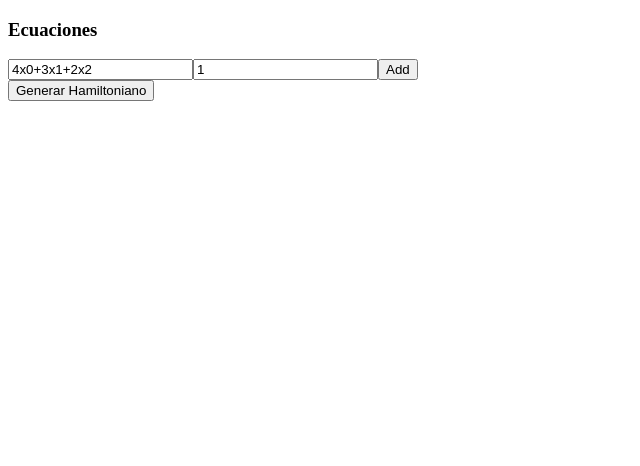
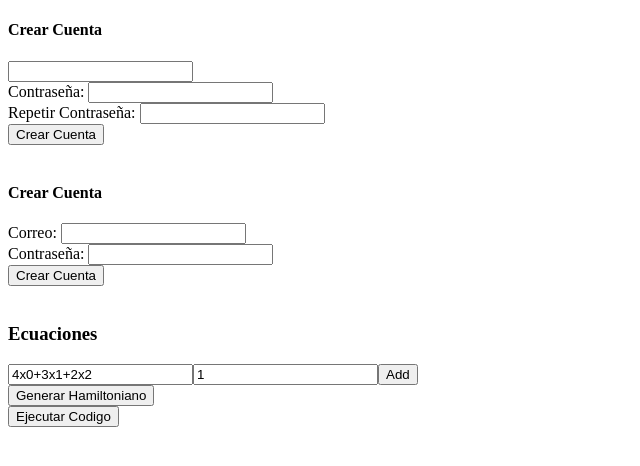
Before and after one commit to PabloGarcia123/Dise-oSw_2024, an Angular app in the folder sqe-cli/: page / in a window 1280 px wide. Shown: the top 466 px of the page, without its empty margins (0-640 px from the left). Built offline with nearby package versions, Linux system fonts and the light colour scheme.

Commit message:
Actualizacion 20/03/2024

```diff
--- a/sqe-cli/src/app/app.component.html
+++ b/sqe-cli/src/app/app.component.html
@@ -1 +1,5 @@
+<app-register></app-register>
+<br>
+<app-login></app-login>
+<br>
 <app-ecuaciones></app-ecuaciones>
--- a/sqe-cli/src/app/ecuaciones.service.ts
+++ b/sqe-cli/src/app/ecuaciones.service.ts
@@ -1,4 +1,4 @@
-import { HttpClient } from '@angular/common/http';
+import { HttpClient, HttpHeaders } from '@angular/common/http';
 import { Injectable } from '@angular/core';
 import { Equation } from './ecuaciones/Equation';
 
@@ -9,9 +9,12 @@ export class EcuacionesService {
 
   constructor(private client : HttpClient) { }
 
-  generarHamiltoniano(equations : Equation[]) {
-    return this.client.put('http://localhost:8080/generarHamiltoniano', equations);
+  generarHamiltoniano(token : string, equations : Equation[]) {
+    const headers = new HttpHeaders().set('token', token);
+    return this.client.put('http://localhost:8080/generarHamiltoniano', equations, {"headers": headers});
   }
-
+  ejecutarCodigo(arg0: any, eq: String) {
+      return this.client.post('http://localhost:8080/ejecutarCodigo', eq);
+    }
 
 }
--- a/sqe-cli/src/app/ecuaciones/ecuaciones.component.html
+++ b/sqe-cli/src/app/ecuaciones/ecuaciones.component.html
@@ -14,3 +14,9 @@
 </ul>
 
 <button (click)="generarHamiltoniano()">Generar Hamiltoniano</button>
+
+<br>
+
+<button  (click)= "ejecutarCodigo()">Ejecutar Codigo</button>
+<br>
+<code>{{ respuesta }}</code>
--- a/sqe-cli/src/app/ecuaciones/ecuaciones.component.ts
+++ b/sqe-cli/src/app/ecuaciones/ecuaciones.component.ts
@@ -1,14 +1,9 @@
 import { Component } from '@angular/core';
 import { Equation } from './Equation';
-import { FormsModule } from '@angular/forms';
-import { NgFor } from '@angular/common';
 import { EcuacionesService } from '../ecuaciones.service';
-import { HttpClient, HttpClientModule } from '@angular/common/http';
 
 @Component({
   selector: 'app-ecuaciones',
-  standalone: true,
-  imports: [FormsModule, NgFor, HttpClientModule],
   templateUrl: './ecuaciones.component.html',
   styleUrl: './ecuaciones.component.css'
 })
@@ -16,6 +11,8 @@ export class EcuacionesComponent {
 
   currentEquation: Equation = new Equation();
   equations: Equation[] = [];
+  respuesta?: string;
+  manager: any;
 
   constructor(private service: EcuacionesService) { }
 
@@ -35,13 +32,25 @@ export class EcuacionesComponent {
   }
 
   generarHamiltoniano(){
-    this.service.generarHamiltoniano(this.equations).subscribe(
+    this.service.generarHamiltoniano(this.manager.token!, this.equations).subscribe(
       (response) => {
         alert('Hamiltoniano generado correctamente');
+        this.respuesta = response.p;
       },
       (error) => {
         alert('Error al generar el Hamiltoniano');
       }
     );
   }
+  ejecutarCodigo(){
+    return this.service.ejecutarCodigo(this.manager.token!, this.currentEquation.eq).subscribe(
+      (response) => {
+        alert('Código ejecutado correctamente');
+        this.respuesta = result.p
+      },
+      (error) => {
+        alert('Error al ejecutar el código');
+      }
+    );
+  }
 }
--- /dev/null
+++ b/sqe-cli/src/app/login/login.component.html
@@ -0,0 +1,11 @@
+<div>
+    <h4>Crear Cuenta</h4>
+
+    Correo: <input type="text" [(ngModel)]="email">
+    <br>
+    Contraseña: <input type="password" [(ngModel)]="pwd">
+    <br>
+    <button (click)="login()">Crear Cuenta</button>
+    <br>
+    <span style="color: limegreen;">{{ error }}</span>
+</div>
--- /dev/null
+++ b/sqe-cli/src/app/login/login.component.ts
@@ -0,0 +1,32 @@
+import { Component, OnInit } from '@angular/core';
+import { UsersService } from '../users.service';
+
+@Component({
+  selector: 'app-login',
+  templateUrl: './login.component.html',
+  styleUrl: './login.component.css'
+})
+export class LoginComponent implements OnInit{
+  email: string = '';
+  pwd: string = '';
+  error: string = '';
+
+  constructor( private userService: UsersService) { }
+  ngOnInit(): void {
+
+  }
+
+  login() {
+    this.userService.login(this.email, this.pwd).subscribe(
+      result => {
+        localStorage.setItem('token',result.token);
+        sessionStorage.setItem('token',result.token);
+
+      },
+      error => {
+        this.error = error;
+      }
+    );
+  }
+
+}
--- /dev/null
+++ b/sqe-cli/src/app/register/register.component.html
@@ -0,0 +1,13 @@
+<div>
+    <h4>Crear Cuenta</h4>
+
+    <input type="text" [(ngModel)]="email">
+    <br>
+    Contraseña: <input type="password" [(ngModel)]="pwd1">
+    <br>
+    Repetir Contraseña: <input type="password" [(ngModel)]="pwd2">
+    <br>
+    <button (click)="registrar()">Crear Cuenta</button>
+    <br>
+    <span style="color: limegreen;">{{ error }}</span>
+</div>
--- /dev/null
+++ b/sqe-cli/src/app/register/register.component.ts
@@ -0,0 +1,31 @@
+import { Component, OnInit} from '@angular/core';
+import { UsersService } from '../users.service';
+
+@Component({
+  selector: 'app-register',
+  templateUrl: './register.component.html',
+  styleUrl: './register.component.css'
+})
+export class RegisterComponent{
+  email: string = '';
+  pwd1: string = '';
+  pwd2: string = '';
+  error: string = '';
+
+  constructor( private userService: UsersService) { }
+
+  ngOnInit(): void {
+  }
+
+  registrar() {
+    this.userService.registrar(this.email, this.pwd1, this.pwd2).subscribe(
+      result => {
+        alert('Usuario registrado')
+      },
+      error => {
+        this.error = error;
+      }
+    ); // Add closing parenthesis here
+  }
+
+}
--- /dev/null
+++ b/sqe-cli/src/app/users.service.ts
@@ -0,0 +1,30 @@
+import { HttpClient } from '@angular/common/http';
+import { Injectable } from '@angular/core';
+import { Observable } from 'rxjs';
+
+@Injectable({
+  providedIn: 'root'
+})
+export class UsersService {
+
+  constructor(private client : HttpClient) { }
+
+  registrar(email: string, pwd1: string, pwd2: string) {
+
+    let info = {
+      email: email,
+      pwd1: pwd1,
+      pwd2: pwd2
+    };
+    return this.client.post('http://localhost:9000/users/registrar', info);
+  }
+
+  login(email: string, pwd: string) : Observable<any>{
+
+    let info = {
+      email: email,
+      pwd: pwd,
+    };
+    return this.client.put('http://localhost:9000/users/login', info);
+  }
+}
```
Also changed, not shown: sqe-cli/src/app/app.module.ts (+10 -2 lines), sqe-cli/src/app/login/login.component.css (added), sqe-cli/src/app/register/register.component.css (added), 1 other file (tests, documents, lock files or other folders).
